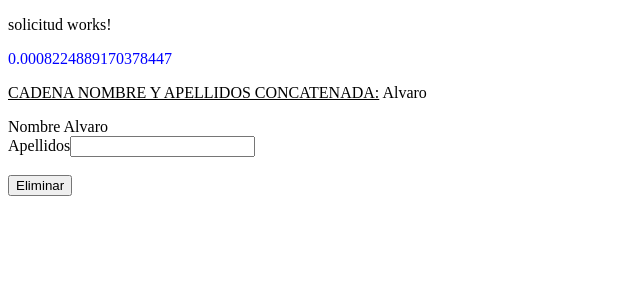
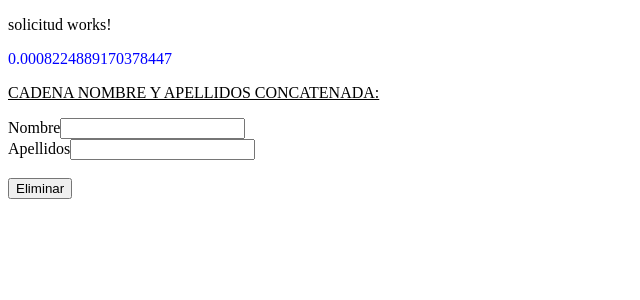
Before and after one commit to alvarocalvo/curso-jcyl, an Angular app: page / in a window 1280 px wide. Shown: the top 300 px of the page, without its empty margins (0-640 px from the left). Built offline with nearby package versions, Linux system fonts and the light colour scheme.

Commit message:
EJERCICIO 6 v2

```diff
--- a/src/app/solicitud/solicitud.component.html
+++ b/src/app/solicitud/solicitud.component.html
@@ -3,7 +3,7 @@
 <p><u>CADENA NOMBRE Y APELLIDOS CONCATENADA:</u> {{solicitud.nombre}} {{solicitud.apellidos}}</p>
 
 <label>Nombre</label>
-{{solicitud.nombre}}
+<input (keyup)="nombre($event)" />
 <br/>
 
 <label>Apellidos</label>
--- a/src/app/solicitud/solicitud.component.ts
+++ b/src/app/solicitud/solicitud.component.ts
@@ -7,7 +7,7 @@ import { Component, OnInit } from '@angular/core';
 })
 export class SolicitudComponent implements OnInit {
 
-  solicitud = {nombre: "Alvaro", apellidos: "", valor:""}
+  solicitud = {nombre: "", apellidos: "", valor:""}
 
   constructor() {
     setInterval(() => {
@@ -31,6 +31,11 @@ export class SolicitudComponent implements OnInit {
     this.solicitud.apellidos=element.value;
   }
 
+  nombre($event:KeyboardEvent) {
+    const element = $event.target as HTMLInputElement;
+    this.solicitud.nombre=element.value;
+  }
+
   ngOnInit(): void {
   }
 
```
